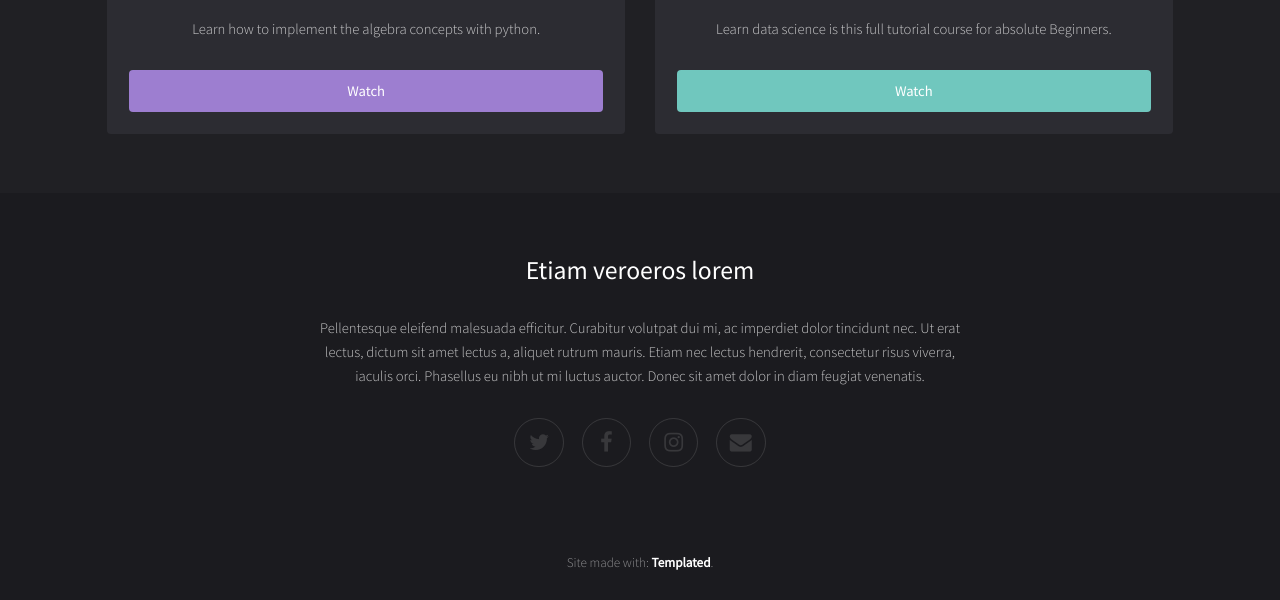
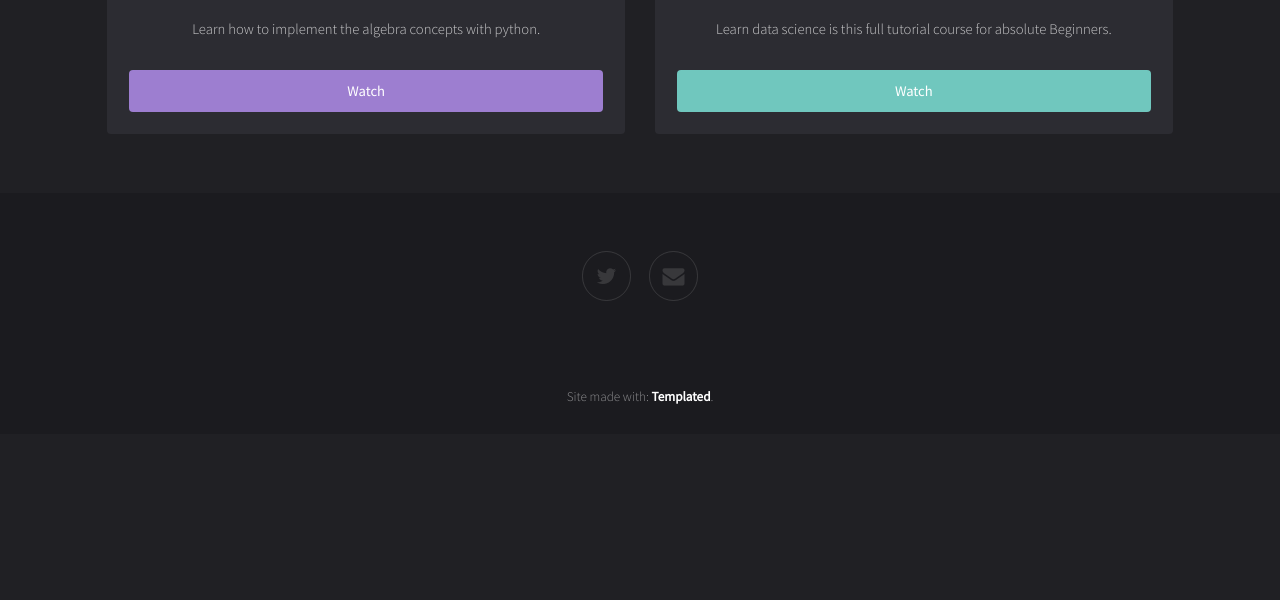
Before and after one commit to jantoine2/Put-a-Website-Online, a plain HTML site: page fullmotion/index.html in a window 1280 px wide. Shown: the part 2276-2876 px from the top of the page. After the commit the page ends 2710 px from the top, so only its background shows below. Drawn offline with Linux system fonts and the light colour scheme.

Commit message:
update the footer

```diff
--- a/fullmotion/index.html
+++ b/fullmotion/index.html
@@ -94,16 +94,17 @@
 				</div>
 
 			<!-- Footer -->
-				<footer id="footer"><div class="inner">
-						<h2>Etiam veroeros lorem</h2>
-						<p>Pellentesque eleifend malesuada efficitur. Curabitur volutpat dui mi, ac imperdiet dolor tincidunt nec. Ut erat lectus, dictum sit amet lectus a, aliquet rutrum mauris. Etiam nec lectus hendrerit, consectetur risus viverra, iaculis orci. Phasellus eu nibh ut mi luctus auctor. Donec sit amet dolor in diam feugiat venenatis. </p>
+				<footer id="footer">
+					<div class="inner">
 
-						<ul class="icons"><li><a href="#" class="icon fa-twitter"><span class="label">Twitter</span></a></li>
-							<li><a href="#" class="icon fa-facebook"><span class="label">Facebook</span></a></li>
-							<li><a href="#" class="icon fa-instagram"><span class="label">Instagram</span></a></li>
-							<li><a href="#" class="icon fa-envelope"><span class="label">Email</span></a></li>
-						</ul></div>
-				</footer><div class="copyright">
+						<ul class="icons">
+							<li><a href="https://twitter.com/jovanyantoine" class="icon fa-twitter"><span class="label">Twitter</span></a></li>
+							<li><a href="mailto:antoinejovany99@gmail.com" class="icon fa-envelope"><span class="label">Email</span></a></li>
+						</ul>
+					</div>
+				</footer>
+
+				<div class="copyright">
 				Site made with: <a href="https://templated.co/">Templated</a>.
 			</div>
 
```
